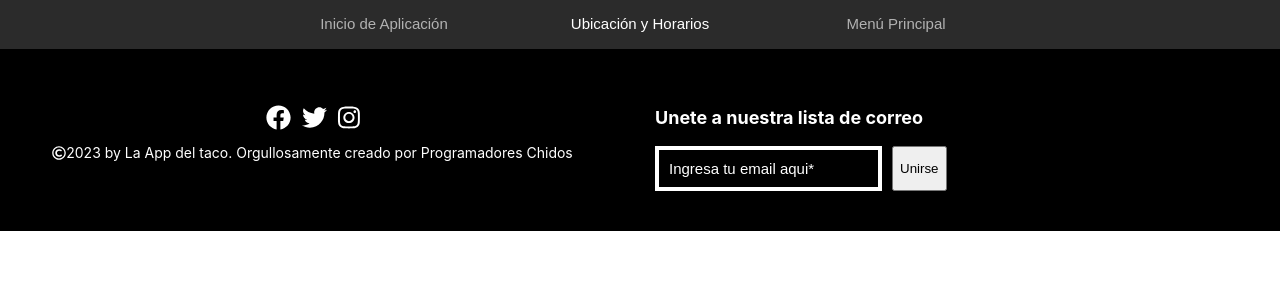
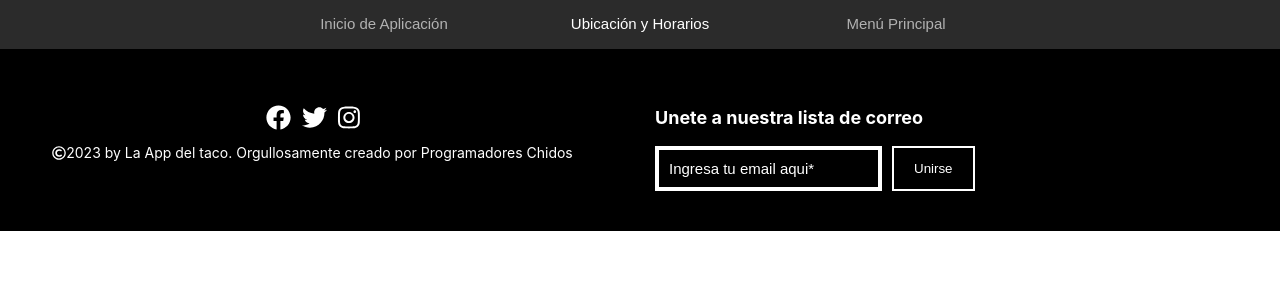
Before and after one commit to ProgrmadoresChidos/web-react-app-taco, a React (Create React App) app: page / in a window 1280 px wide. Shown: the top 300 px of the page. Built offline with nearby package versions, Linux system fonts and the light colour scheme.

Commit message:
estilo para el boton del footer

```diff
--- a/src/components/footer/footer.css
+++ b/src/components/footer/footer.css
@@ -62,6 +62,12 @@
   font-size: 18px;
 }
 
+.footer__contact__form--button {
+  border-radius: 0px;
+  border: 2px solid #fff;
+  padding: 0 20px;
+}
+
 .footer--textColor {
   color: white;
 }
--- a/src/components/footer/footer.tsx
+++ b/src/components/footer/footer.tsx
@@ -35,7 +35,7 @@ const Footer = () => {
                 marginRight: 10,
               }}
             />
-            <button>Unirse</button>
+            <button className="footer__contact__form--button footer--background footer--textColor">Unirse</button>
           </div>
         </div>
       </div>
```
